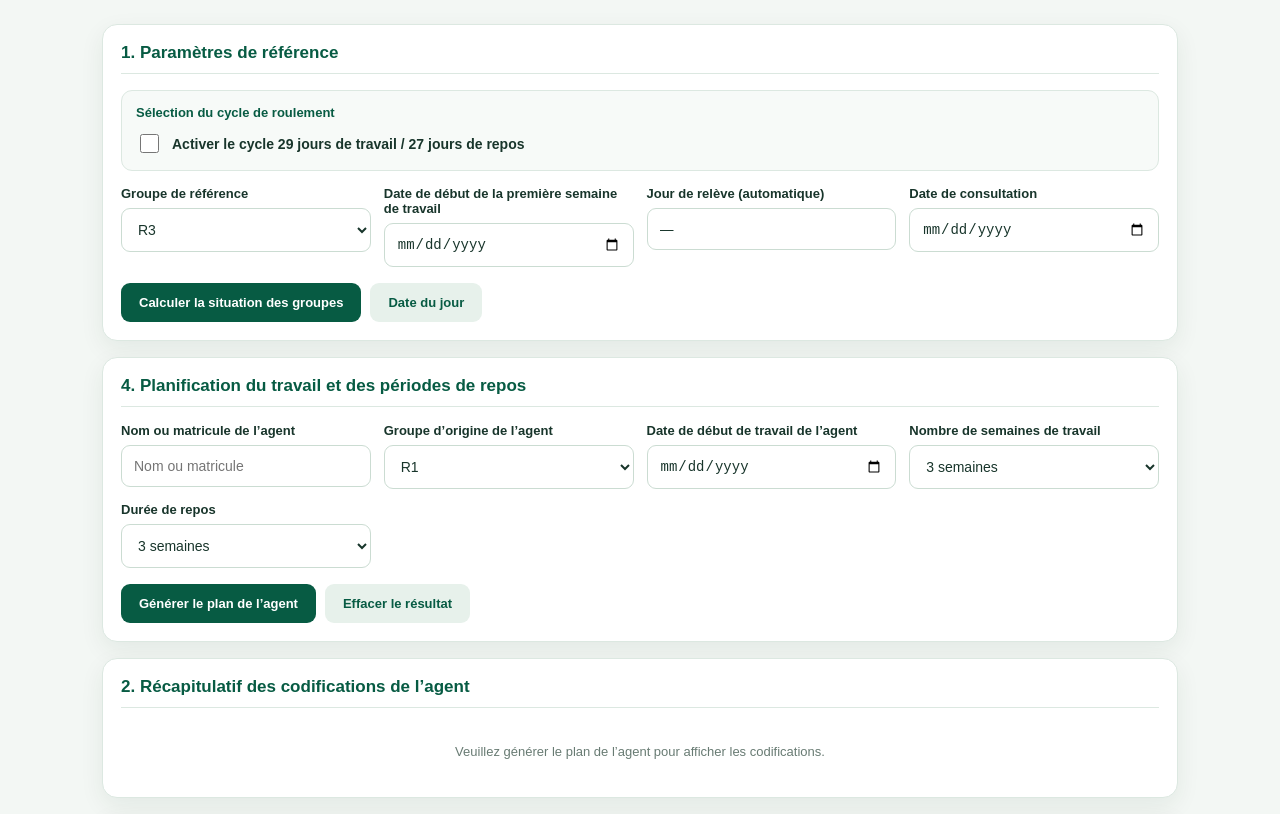
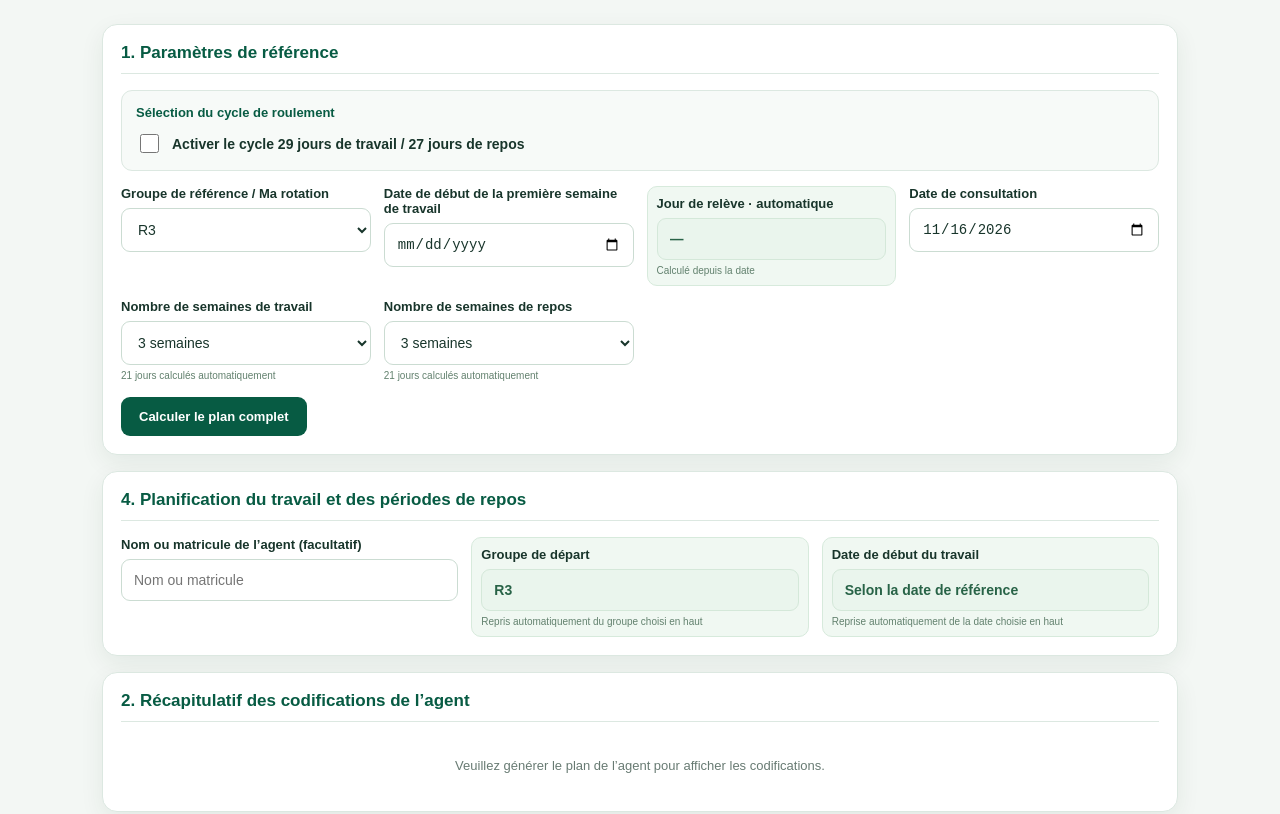
Before and after one commit to one-wil/SAP-SHone, a plain HTML site: page index16.html in a window 1280 px wide. Shown: the part 228-1042 px from the top of the page. Drawn offline with Linux system fonts and the light colour scheme.

Commit message:
Add files via upload

```diff
--- a/index16.html
+++ b/index16.html
@@ -25,6 +25,7 @@ body{margin:0;font-family:Arial,Tahoma,"Microsoft YaHei","Noto Sans CJK SC",sans
 .card h2{color:var(--green);font-size:17px;margin:0 0 16px;padding-bottom:10px;border-bottom:1px solid var(--border)}
 .grid{display:grid;grid-template-columns:repeat(auto-fit,minmax(210px,1fr));gap:13px}
 .field label{display:block;font-size:13px;font-weight:bold;margin-bottom:7px}
+.automatic-field{background:#f0f8f2;border:1px solid #d7eadc;border-radius:10px;padding:9px}.automatic-field input{background:#eaf5ed;border-color:#d4e8d9;color:#286347;font-weight:700}.automatic-field small,.field-hint{display:block;margin-top:5px;font-size:10px;color:#62816e}
 input,select{width:100%;padding:12px;border:1px solid #cbdcd2;border-radius:9px;background:white;color:var(--text);font-size:14px;outline:none}
 input:focus,select:focus{border-color:var(--green2);box-shadow:0 0 0 3px #0b76571a}
 .hint{font-size:11px;color:var(--muted);margin-top:5px;line-height:1.7}
@@ -192,33 +193,29 @@ footer strong{color:var(--green)}
   <div class="hint">Case non cochée : cycle standard 28/28. Case cochée : cycle alternatif 29/27. Le cycle choisi s’applique aux huit groupes.</div>
  </div>
  <div class="grid" style="margin-top:15px">
-  <div class="field"><label>Groupe de référence</label><select id="referenceGroup">
+  <div class="field"><label>Groupe de référence / Ma rotation</label><select id="referenceGroup">
    <option value="1">R1</option><option value="2">R2</option><option value="3" selected>R3</option><option value="4">R4</option>
    <option value="5">R5</option><option value="6">R6</option><option value="7">R7</option><option value="8">R8</option>
   </select></div>
-  <div class="field"><label>Date de début de la première semaine de travail</label><input type="date" id="referenceDate"><div class="hint">Date de référence du groupe sélectionné uniquement.</div></div>
-  <div class="field"><label>Jour de relève (automatique)</label><input type="text" id="referenceDayDisplay" value="—" readonly></div>
+  <div class="field"><label>Date de début de la première semaine de travail</label><input type="date" id="referenceDate"></div>
+  <div class="field automatic-field"><label>Jour de relève · automatique</label><input type="text" id="referenceDayDisplay" value="—" readonly><small>Calculé depuis la date</small></div>
   <div class="field"><label>Date de consultation</label><input type="date" id="checkDate"></div>
+  <div class="field"><label>Nombre de semaines de travail</label><select id="workWeeks">
+   <option value="1">1 semaine</option><option value="2">2 semaines</option><option value="3" selected>3 semaines</option><option value="4">4 semaines</option>
+   <option value="5">5 semaines</option><option value="6">6 semaines</option><option value="7">7 semaines</option><option value="8">8 semaines</option>
+  </select><small id="workDurationHint" class="field-hint">Selon le cycle choisi</small></div>
+  <div class="field"><label>Nombre de semaines de repos</label><select id="restWeeks"></select><small id="restDurationHint" class="field-hint">Selon le cycle choisi</small></div>
  </div>
- <div class="actions no-print"><button class="primary" onclick="calculateGroups()">Calculer la situation des groupes</button><button class="secondary" onclick="setCheckToday()">Date du jour</button></div>
+ <div class="actions no-print"><button class="primary" onclick="calculateAll()">Calculer le plan complet</button></div>
  <div id="referenceMessage"></div>
 </section>
 <section class="card">
  <h2>4. Planification du travail et des périodes de repos</h2>
  <div class="grid">
-  <div class="field"><label>Nom ou matricule de l’agent</label><input id="employeeName" type="text" placeholder="Nom ou matricule"></div>
-  <div class="field"><label>Groupe d’origine de l’agent</label><select id="employeeGroup">
-   <option value="1">R1</option><option value="2">R2</option><option value="3">R3</option><option value="4">R4</option>
-   <option value="5">R5</option><option value="6">R6</option><option value="7">R7</option><option value="8">R8</option>
-  </select></div>
-  <div class="field"><label>Date de début de travail de l’agent</label><input type="date" id="employeeStart"></div>
-  <div class="field"><label>Nombre de semaines de travail</label><select id="workWeeks">
-   <option value="1">1 semaine</option><option value="2">2 semaines</option><option value="3" selected>3 semaines</option><option value="4">4 semaines</option>
-   <option value="5">5 semaines</option><option value="6">6 semaines</option><option value="7">7 semaines</option><option value="8">8 semaines</option>
-  </select><div class="hint" id="workDurationHint">Cycle 29/27 : nombre de semaines sélectionné × 7 + 1 jour. Exemple : 5 semaines correspondent à 36 jours (29 + 7).</div></div>
-  <div class="field"><label>Durée de repos</label><select id="restWeeks"></select><div class="hint" id="restDurationHint"></div></div>
+  <div class="field"><label>Nom ou matricule de l’agent (facultatif)</label><input id="employeeName" type="text" placeholder="Nom ou matricule"></div>
+  <div class="field automatic-field"><label>Groupe de départ</label><input id="employeeGroupDisplay" type="text" value="Selon le groupe de référence" readonly><small>Repris automatiquement du groupe choisi en haut</small></div>
+  <div class="field automatic-field"><label>Date de début du travail</label><input id="employeeStartDisplay" type="text" value="Selon la date de référence" readonly><small>Reprise automatiquement de la date choisie en haut</small></div>
  </div>
- <div class="actions no-print"><button class="primary" onclick="calculateEmployee()">Générer le plan de l’agent</button><button class="secondary" onclick="clearEmployeeResult()">Effacer le résultat</button></div>
  <div id="employeeResult"></div>
 </section>
 <section class="card" id="codingSummaryCard">
@@ -257,6 +254,15 @@ function applyCycleSelection(){
  else{description.textContent="Cycle appliqué aux huit groupes : 28 jours de travail + 28 jours de repos";description.classList.remove("active");}
  localStorage.setItem("rotation_cycle2927",enabled?"1":"0");
  updateRestOptions();
+ updateDurationHints();
+}
+function updateDurationHints(){
+ const w=Number(document.getElementById("workWeeks").value||3);
+ const r=Number(document.getElementById("restWeeks").value||21)/7;
+ const workDays=WORK_DAYS===29?w*7+1:w*7;
+ const restDays=WORK_DAYS===29?r*7-1:r*7;
+ document.getElementById("workDurationHint").textContent=`${workDays} jours calculés automatiquement`;
+ document.getElementById("restDurationHint").textContent=`${restDays} jours calculés automatiquement`;
 }
 function updateRestOptions(){
  const select=document.getElementById("restWeeks");
@@ -265,11 +271,11 @@ function updateRestOptions(){
  if(document.getElementById("cycle2927").checked){
   select.innerHTML=Array.from({length:8},(_,i)=>`<option value="${(i+1)*7}">${i+1} semaine — ${(i+1)*7-1} jours</option>`).join("");
   select.value=previous && Number(previous)>=7 && Number(previous)<=56 && Number(previous)%7===0 ? previous : "21";
-  hint.textContent="Cycle 29/27 : la durée affichée tient compte d’un jour en moins. Exemple : 1 semaine = 6 jours, 3 semaines = 20 jours, 5 semaines = 34 jours. Les phases standard de 6, 13, 20 ou 27 jours sont privilégiées ; la dernière phase peut être raccourcie si nécessaire."
+  hint.textContent="Durée calculée automatiquement selon le cycle 29/27."
  }else{
   select.innerHTML='<option value="7">1 semaine</option><option value="14">2 semaines</option><option value="21">3 semaines</option><option value="28">4 semaines</option><option value="35">5 semaines</option><option value="42">6 semaines</option><option value="49">7 semaines</option><option value="56">8 semaines</option>';
   select.value=["7","14","21","28","35","42","49","56"].includes(previous)?previous:"21";
-  hint.textContent="Cycle 28/28 : veuillez sélectionner le nombre de semaines de repos.";
+  hint.textContent="Durée calculée automatiquement selon le cycle 28/28.";
  }
 }
 
@@ -304,6 +310,15 @@ function validateReference(){
  const selectedDay=referenceDate.getUTCDay();
  return{referenceGroup,referenceDate,selectedDay};
 }
+function calculateAll(){
+ const v=validateReference(),message=document.getElementById("referenceMessage");
+ if(v.error){message.innerHTML=`<div class="notice error">${escapeHTML(v.error)}</div>`;return;}
+ document.getElementById("employeeGroupDisplay").value="R"+v.referenceGroup;
+ document.getElementById("employeeStartDisplay").value=formatDate(v.referenceDate);
+ calculateGroups();
+ if(!currentGroups)return;
+ calculateEmployee();
+}
 function calculateGroups(){
  applyCycleSelection();const v=validateReference(),message=document.getElementById("referenceMessage");
  if(v.error){message.innerHTML=`<div class="notice error">${escapeHTML(v.error)}</div>`;return;}
@@ -316,7 +331,7 @@ function renderGroups(date){
  if(!currentGroups)return;
  currentCheckDate=new Date(date.getTime());
  const rows=currentGroups.map(g=>{const s=getGroupStatus(g.number,date),cls=s.status==="work"?"work":"rest";return`<tr><td><strong>R${g.number}</strong></td><td><span class="status ${cls}">${s.status==="work"?"Travail":"Repos"}</span></td><td>${s.status==="work"?"Semaine "+s.week+" (travail)":"Semaine "+s.week+" (repos)"}</td><td>${s.daysRemaining} jours</td><td>${formatDate(s.nextChange)}</td></tr>`;}).join("");
- const myGroup=Number(document.getElementById("employeeGroup").value||1);
+ const myGroup=Number(document.getElementById("referenceGroup").value||1);
  const mine=getGroupStatus(myGroup,date);
  const wheelNodes=currentGroups.map(g=>{
   const st=getGroupStatus(g.number,date),isMine=g.number===myGroup,isWork=st.status==="work";
@@ -461,8 +476,8 @@ function calculateEmployee(){
  applyCycleSelection();const v=validateReference(),output=document.getElementById("employeeResult");
  if(v.error){output.innerHTML=`<div class="notice error">${escapeHTML(v.error)}</div>`;return;}
  if(!currentGroups)currentGroups=buildGroups(v.referenceGroup,v.referenceDate);
- const name=document.getElementById("employeeName").value.trim(),startGroup=Number(document.getElementById("employeeGroup").value);
- const startDate=parseDate(document.getElementById("employeeStart").value),workWeeks=Number(document.getElementById("workWeeks").value);
+ const name=document.getElementById("employeeName").value.trim(),startGroup=v.referenceGroup;
+ const startDate=v.referenceDate,workWeeks=Number(document.getElementById("workWeeks").value);
  const selectedRestWeeks=Number(document.getElementById("restWeeks").value)/7,is2927=WORK_DAYS===29;
  if(!startDate){output.innerHTML='<div class="notice error">Veuillez saisir la date de début de travail de l’agent.</div>';return;}
  if(startDate.getUTCDay()!==v.selectedDay){output.innerHTML=`<div class="notice error">La date de début de l’agent ne correspond pas au jour de relève sélectionné (${DAY_NAMES[v.selectedDay]}).</div>`;return;}
@@ -646,16 +661,22 @@ document.getElementById("cycle2927").addEventListener("change",()=>{
  document.getElementById("referenceMessage").innerHTML='<div class="notice info">Le cycle a été modifié. Cliquez sur « Calculer la situation des groupes » pour appliquer le nouveau cycle aux huit groupes.</div>';
 });
 document.getElementById("checkDate").addEventListener("change",()=>{if(!currentGroups)return;const date=parseDate(document.getElementById("checkDate").value);if(date)renderGroups(date);});
+document.getElementById("workWeeks").addEventListener("change",updateDurationHints);
+document.getElementById("restWeeks").addEventListener("change",updateDurationHints);
 document.getElementById("referenceDate").addEventListener("change",()=>{
  const date=parseDate(document.getElementById("referenceDate").value);
  document.getElementById("referenceDayDisplay").value=date?DAY_NAMES[date.getUTCDay()] : "—";
+ document.getElementById("employeeStartDisplay").value=date?formatDate(date):"Selon la date de référence";
 });
-document.getElementById("employeeGroup").addEventListener("change",()=>{
- if(currentGroups&&currentCheckDate)renderGroups(currentCheckDate);
+document.getElementById("referenceGroup").addEventListener("change",()=>{
+ document.getElementById("employeeGroupDisplay").value="R"+document.getElementById("referenceGroup").value;
 });
 restoreSettings();
+updateDurationHints();
+if(!document.getElementById("checkDate").value){const now=new Date();document.getElementById("checkDate").value=inputDate(new Date(Date.UTC(now.getFullYear(),now.getMonth(),now.getDate())));}
 const restoredReferenceDate=parseDate(document.getElementById("referenceDate").value);
-if(restoredReferenceDate)document.getElementById("referenceDayDisplay").value=DAY_NAMES[restoredReferenceDate.getUTCDay()];
+if(restoredReferenceDate){document.getElementById("referenceDayDisplay").value=DAY_NAMES[restoredReferenceDate.getUTCDay()];document.getElementById("employeeStartDisplay").value=formatDate(restoredReferenceDate);}
+document.getElementById("employeeGroupDisplay").value="R"+document.getElementById("referenceGroup").value;
 </script>
 </body>
 </html>
```
